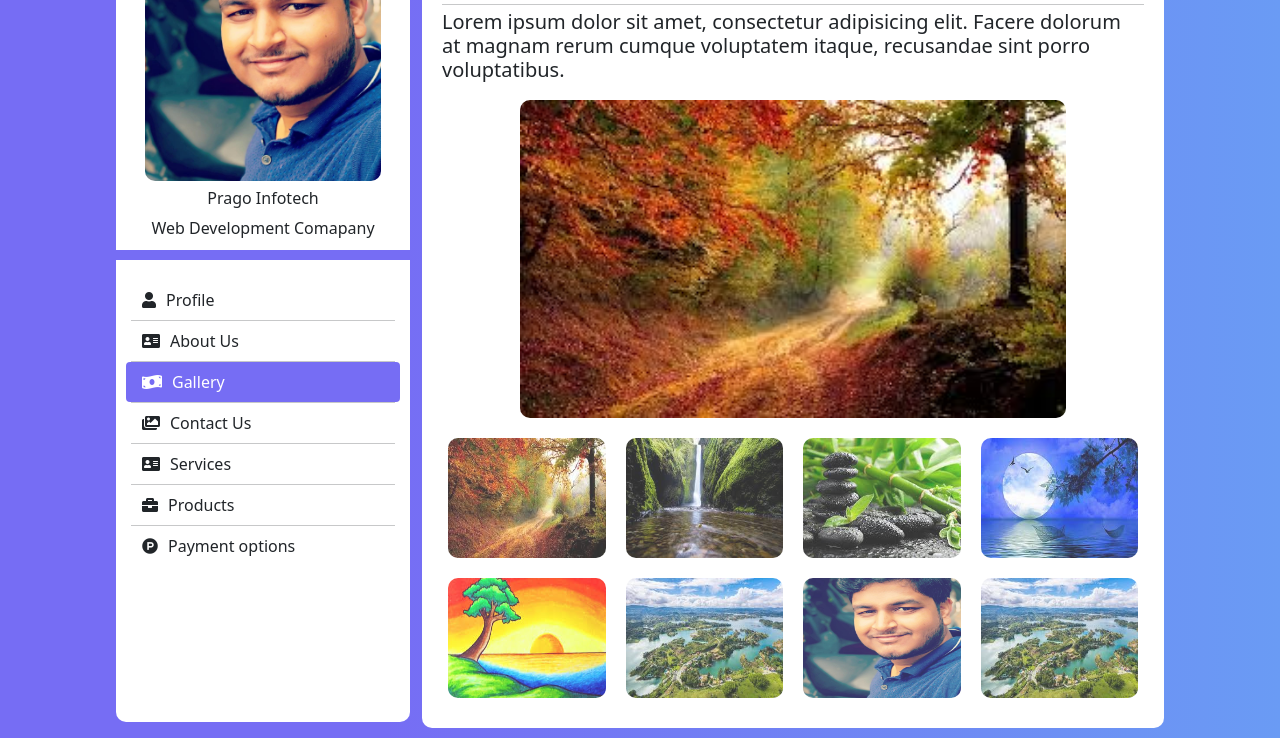
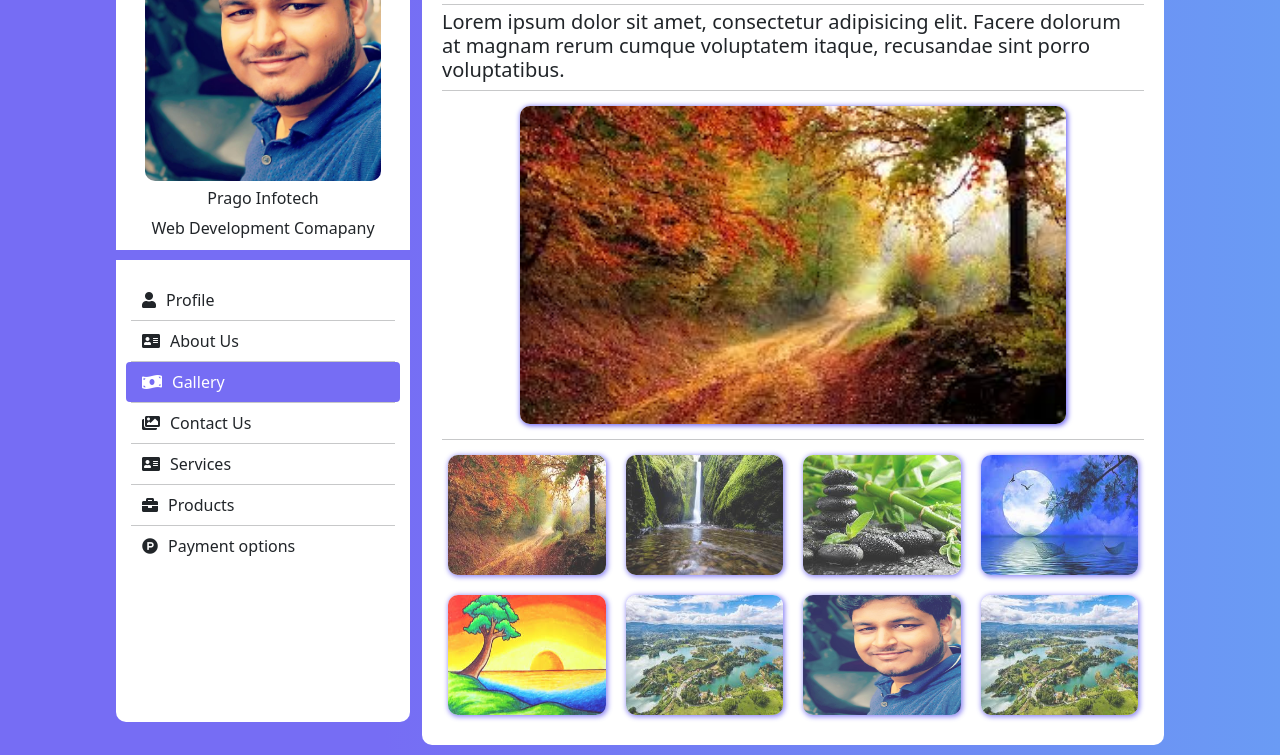
Before and after one commit to vinodbgavali/project_digital-visiting-card, a plain HTML site: page index.html in a window 1280 px wide. Both pictures are taken after a click on the tab "Gallery". Shown: the part 72-827 px from the top of the page. Drawn offline with nearby package versions, Linux system fonts and the light colour scheme.

Commit message:
first commit 1902-1756

```diff
--- a/index.html
+++ b/index.html
@@ -340,13 +340,14 @@
                         <hr>
                         <h5>Lorem ipsum dolor sit amet, consectetur adipisicing elit. Facere dolorum at magnam rerum
                             cumque voluptatem itaque, recusandae sint porro voluptatibus.</h5>
-
+                        <hr>
                         <!-- The four columns -->
                         <div class="img_container">
 
                             <img id="expandedImg" style="width:100%" src="./Images/img1.jpg">
                             <div id="imgtext"></div>
                         </div>
+                        <hr>
                         <div class="row px-2">
                             <div class="img_column ">
                                 <img src="./Images/img1.jpg" alt="" style="width:100%" onclick="myFunction(this);">
--- a/mystyle.css
+++ b/mystyle.css
@@ -360,6 +360,7 @@ position: relative;
     float: left;
     width: 25%;
     padding: 10px;
+
 }
 
   /* Style the images inside the grid */
@@ -368,6 +369,8 @@ position: relative;
     cursor: pointer;
     height: 120px;
     border-radius: 10px;
+    -webkit-box-shadow: 1px 1px 5px 1px #766df4;
+    box-shadow: 1px 1px 5px 1px #766df4;
   }
 
   .img_column img:hover {
@@ -389,6 +392,8 @@ position: relative;
       max-width: 80%;
       max-height: 400px;
       border-radius: 10px;
+      -webkit-box-shadow: 1px 1px 5px 1px #766df4;
+    box-shadow: 1px 1px 5px 1px #766df4;
 
 
   }
```
